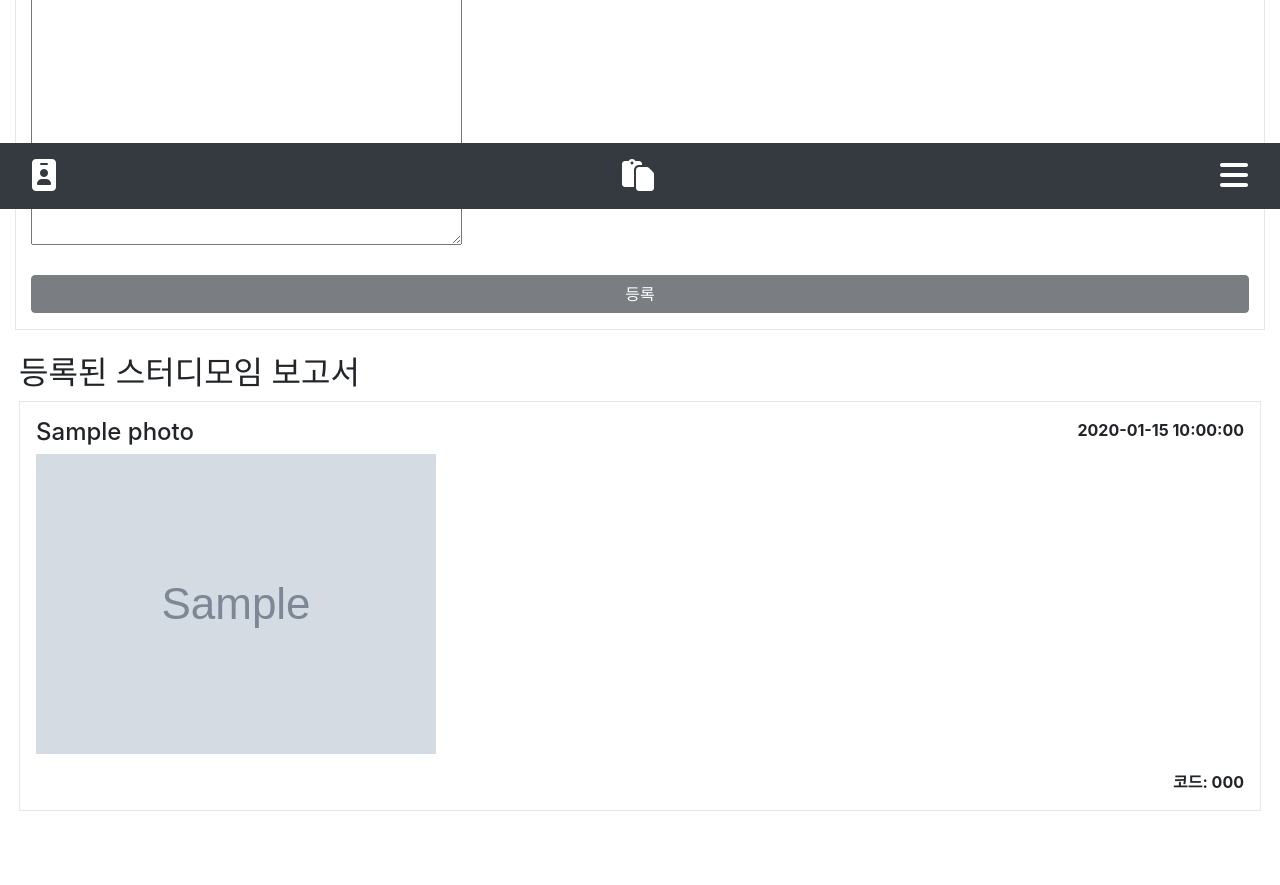
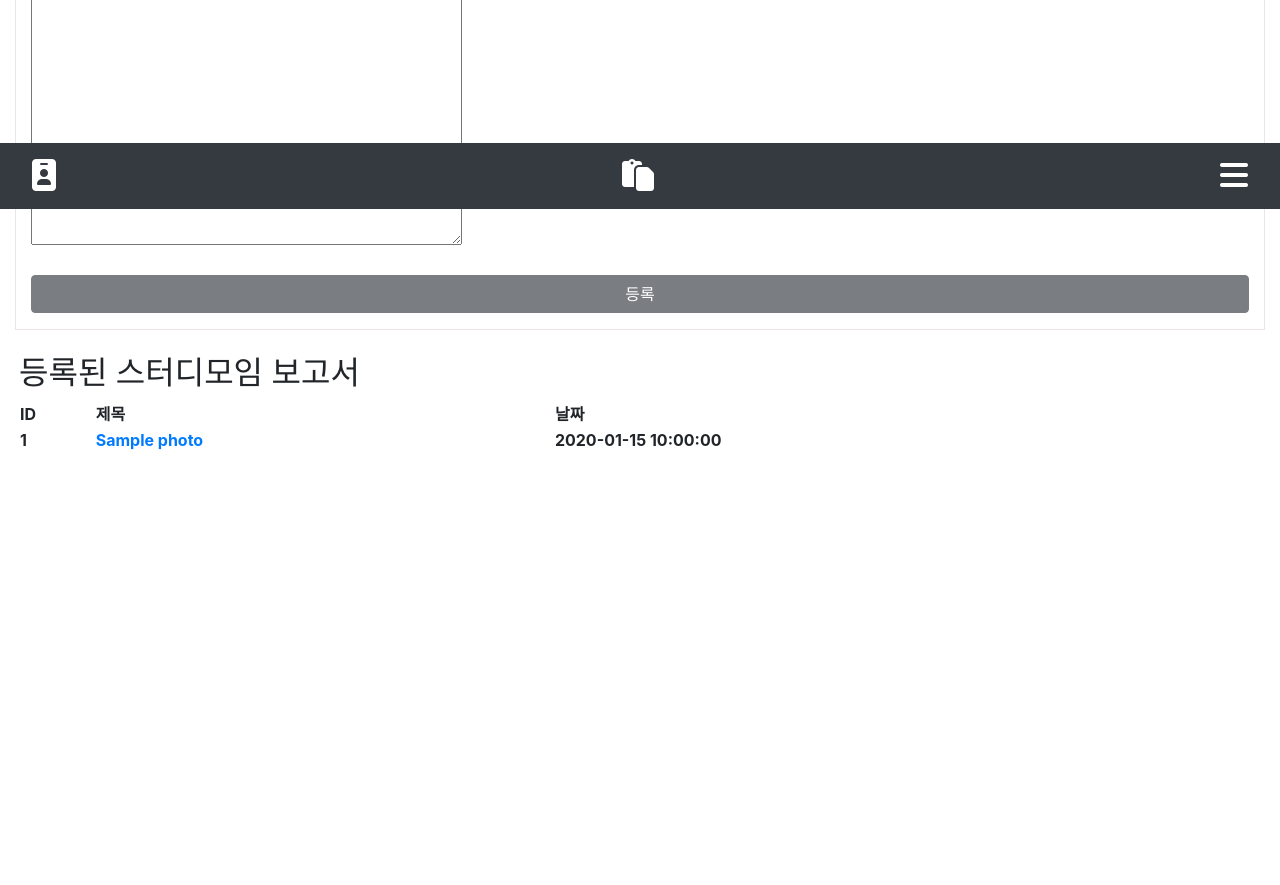
Before and after one commit to dodoyoon/Histudy, a Django app: template photos/templates/main.html in a window 1280 px wide. Shown: the part 591-1476 px from the top of the page. After the commit the page ends 1041 px from the top, so only its background shows below. Run offline with Django 3.2, Linux system fonts and the light colour scheme; tables that the repository leaves empty hold one stand-in row (values such as "Sample post"); the template is opened without the code that fills it: values that come from a table or form of the project are taken from there, most other values are stand-ins (such as "Sample title", 1, 10 or a date in 2020); grey boxes marked "Sample" are stand-in pictures; lists and menus that the app fills with data are empty; some libraries are stand-ins or nearby versions.

Commit message:
Change layout in main.html

```diff
--- a/photos/templates/main.html
+++ b/photos/templates/main.html
@@ -114,25 +114,27 @@
 
 <div class="infinite-container m-1" id="post_container">
     <h2>등록된 스터디모임 보고서</h2>
+
+<table style="width:100%">
+    <tr>
+        <th>ID</th>
+        <th>제목</th>
+        <th>날짜</th>
+    </tr>
+
 {% for photo in pics %}
-    <div class="infinite-item p-3" style="border-style:solid; border-color: #ebe6e3; border-width: 1px;">
-        <div class="d-flex justify-content-between">
-            <h4>{{photo.title}}</h4>
-            <b>{{photo.date}}</b>
-        </div>
-        <p>
-            <a href="{{photo.get_absolute_url}}">
-            {% if photo.image %}<img class="img-fluid" src="{{photo.image.url}}" />{% endif %}
+    <tr>
+        <th> {{ forloop.counter }}</th>
+        <th>
+            <a href="{{ photo.get_absolute_url }}">
+            {{ photo.title }}
             </a>
-        </p>
-        <div class="d-flex justify-content-end">
-            {% if photo.code %}
-                <b>코드: {{ photo.code }}</b>
-            {% endif %}
-        </div>
-    </div>
+        </th>
+        <th>{{ photo.date }}</th>
+    </tr>
 {% endfor %}
-</div>
+</table>
+
 
 {% if pics.has_next %}
     <a class="infinite-more-link" href="?page={{ pics.next_page_number }}">More</a>
--- a/photos/views.py
+++ b/photos/views.py
@@ -247,11 +247,6 @@ def main(request):
 
     is_mobile = request.user_agent.is_mobile
     is_tablet = request.user_agent.is_tablet
-
-    # if request.user_agent.is_pc:
-    #     messages.success(request, 'PC', extra_tags='alert')
-    # elif is_mobile:
-    #     messages.success(request, '모바일', extra_tags='alert')
 
     if request.method == "GET":
         if is_mobile or is_tablet:
```
